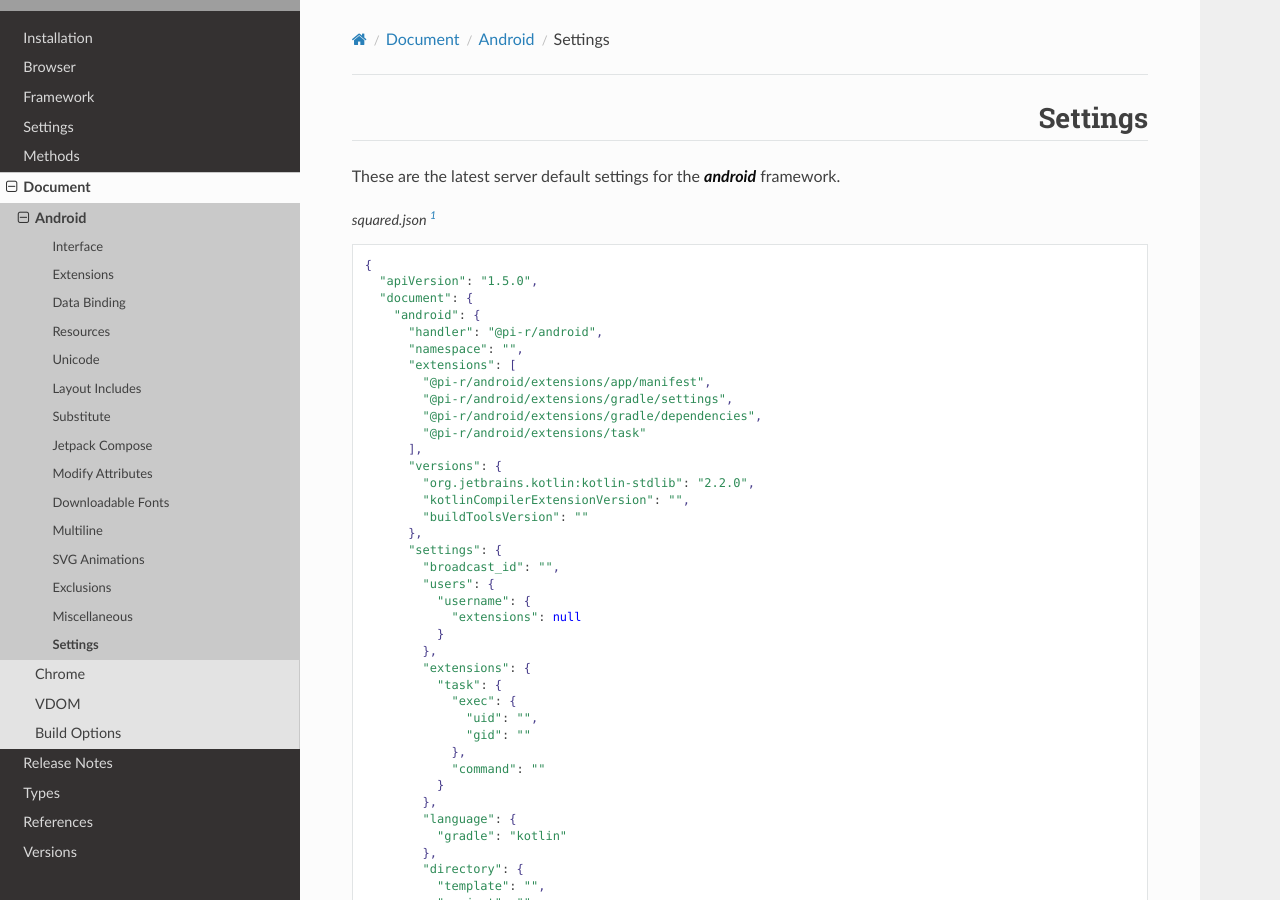
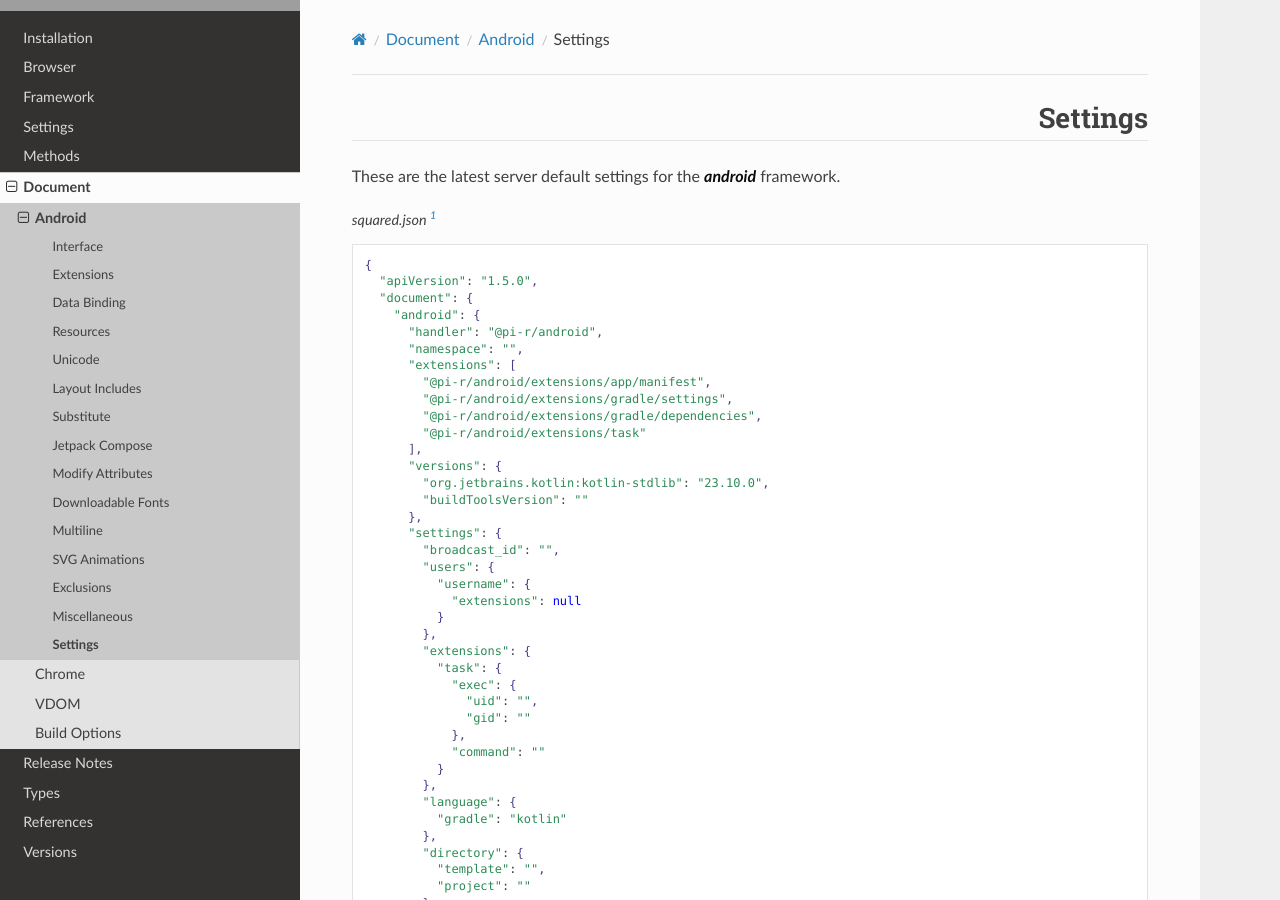
Before and after one commit to anpham6/android-docs, a Sphinx documentation site: the page built from source/document/android/settings.rst, in a window 1280 px wide and 900 px high. Built offline with Sphinx 7.4.7 and the Read the Docs theme 3.1.0, drawn with Linux system fonts in a browser that asks for light colours; grey boxes are pictures that could not be loaded.

Commit message:
Document: Android settings were updated to latest publish.

```diff
--- a/source/document/android/settings.rst
+++ b/source/document/android/settings.rst
@@ -20,8 +20,7 @@ These are the latest server default settings for the :target:`android` framework
           "@pi-r/android/extensions/task"
         ],
         "versions": {
-          "org.jetbrains.kotlin:kotlin-stdlib": "2.2.0",
-          "kotlinCompilerExtensionVersion": "",
+          "org.jetbrains.kotlin:kotlin-stdlib": "23.10.0",
           "buildToolsVersion": ""
         },
         "settings": {
```
